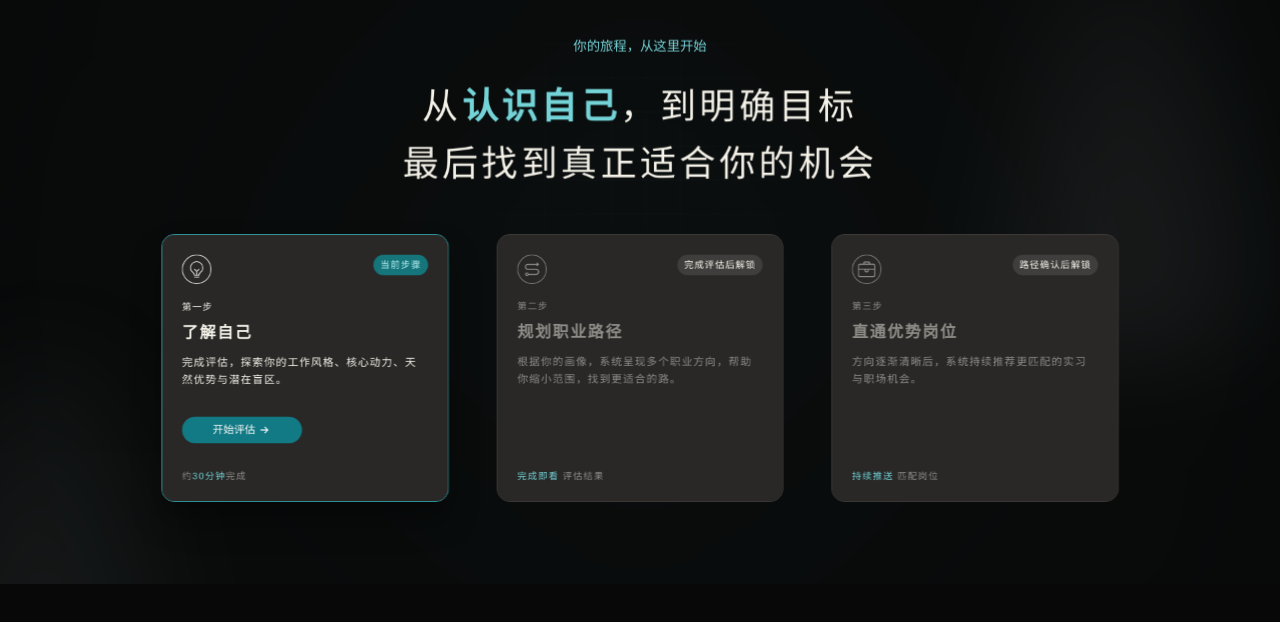
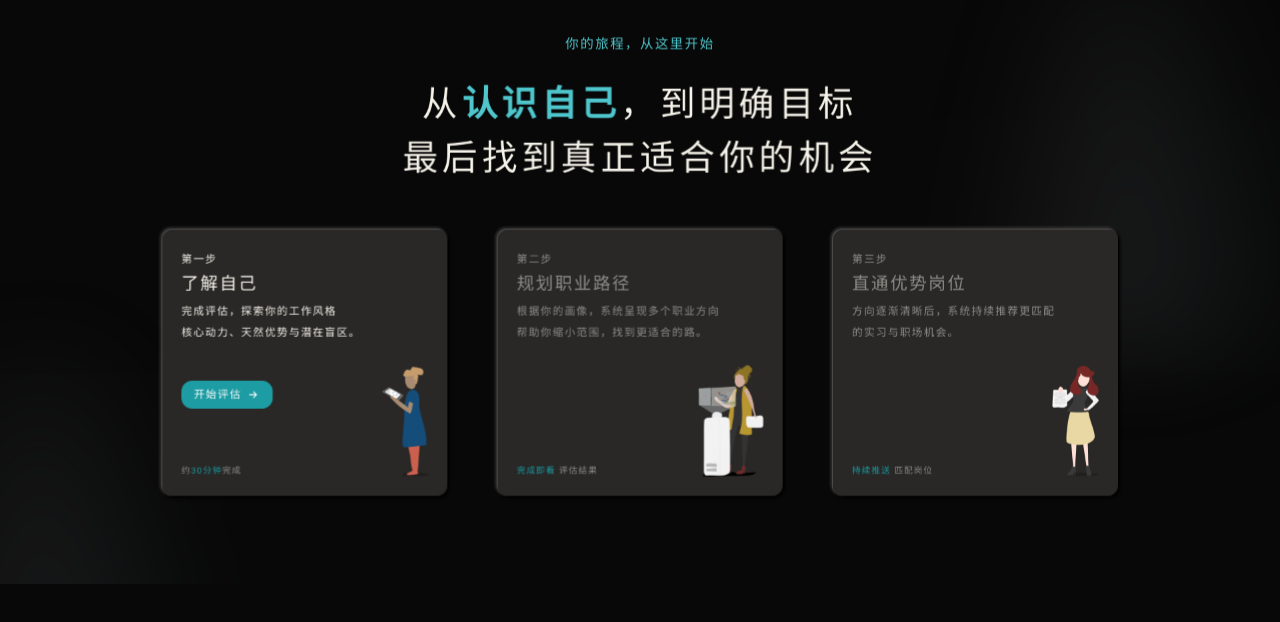
Before and after one commit to MMLBWJC/career-guide-landing, a plain HTML site: page index.html in a window 1280 px wide. Shown: the part 136-758 px from the top of the page. Drawn offline with Linux system fonts and the light colour scheme.

Commit message:
Update landing page to new UI

```diff
--- a/index.html
+++ b/index.html
@@ -55,14 +55,10 @@
 
         <section class="steps" id="steps" aria-label="旅程步骤">
           <article class="card card-active" data-step="1">
-            <div class="card-top">
-              <img class="step-icon" src="./img/icon-step1.svg" alt="" />
-              <span class="badge badge-active">当前步骤</span>
-            </div>
             <div class="card-copy">
               <p class="step-label">第一步</p>
               <h2>了解自己</h2>
-              <p>完成评估，探索你的工作风格、核心动力、天然优势与潜在盲区。</p>
+              <p>完成评估，探索你的工作风格<br />核心动力、天然优势与潜在盲区。</p>
             </div>
             <button class="primary-action" type="button">
               开始评估
@@ -71,32 +67,27 @@
               </svg>
             </button>
             <p class="card-note">约<span>30分钟</span>完成</p>
+            <img class="person person-1" src="./img/person-1.png" alt="" />
           </article>
 
           <article class="card is-locked" data-step="2" tabindex="0">
-            <div class="card-top">
-              <img class="step-icon" src="./img/icon-step2.svg" alt="" />
-              <span class="badge">完成评估后解锁</span>
-            </div>
             <div class="card-copy muted">
               <p class="step-label">第二步</p>
               <h2>规划职业路径</h2>
-              <p>根据你的画像，系统呈现多个职业方向，帮助<br />你缩小范围，找到更适合的路。</p>
+              <p>根据你的画像，系统呈现多个职业方向<br />帮助你缩小范围，找到更适合的路。</p>
             </div>
             <p class="card-note strong"><span>完成即看</span> 评估结果</p>
+            <img class="person person-2" src="./img/person-2.png" alt="" />
           </article>
 
           <article class="card is-locked" data-step="3" tabindex="0">
-            <div class="card-top">
-              <img class="step-icon" src="./img/icon-step3.svg" alt="" />
-              <span class="badge">路径确认后解锁</span>
-            </div>
             <div class="card-copy muted">
               <p class="step-label">第三步</p>
               <h2>直通优势岗位</h2>
-              <p>方向逐渐清晰后，系统持续推荐更匹配的实习<br />与职场机会。</p>
+              <p>方向逐渐清晰后，系统持续推荐更匹配<br />的实习与职场机会。</p>
             </div>
             <p class="card-note strong"><span>持续推送</span> 匹配岗位</p>
+            <img class="person person-3" src="./img/person-3.png" alt="" />
           </article>
         </section>
 
--- a/style.css
+++ b/style.css
@@ -87,15 +87,17 @@ a {
   top: 0;
   width: 826px;
   height: 761px;
+  display: none;
   opacity: 0;
   animation: backgroundLayerFade 1120ms cubic-bezier(0.16, 1, 0.3, 1) 120ms forwards;
 }
 
 .title-glow {
-  left: 810px;
-  top: 330px;
-  width: 300px;
-  height: 300px;
+  left: 795px;
+  top: 73.5px;
+  width: 295.5px;
+  height: 306px;
+  display: none;
   border-radius: 50%;
   background: #30b1b8;
   opacity: 0;
@@ -242,7 +244,7 @@ a {
 .hero {
   position: absolute;
   left: 459px;
-  top: 139px;
+  top: 131px;
   width: 1002px;
   text-align: center;
   z-index: 2;
@@ -251,24 +253,25 @@ a {
 
 .eyebrow {
   margin: 0 0 32px;
-  color: var(--brand-soft);
+  color: #4ec6cc;
   font-size: 20px;
   font-weight: 500;
-  line-height: 28.5px;
+  line-height: 36px;
+  letter-spacing: 2.4px;
 }
 
 h1 {
   margin: 0;
   height: 145px;
   color: var(--text);
-  font-size: 54px;
+  font-size: 53px;
   font-weight: 400;
-  line-height: 1.6;
-  letter-spacing: 5.4px;
+  line-height: 81px;
+  letter-spacing: 6.36px;
 }
 
 h1 .accent {
-  color: var(--brand-soft);
+  color: #4ec6cc;
   font-weight: 700;
 }
 
@@ -300,25 +303,25 @@ h1 .accent {
 .steps {
   position: absolute;
   left: 242px;
-  top: 435px;
+  top: 427px;
   width: 1436px;
   height: 402px;
   display: flex;
   align-items: stretch;
-  gap: 72px;
+  gap: 73px;
   z-index: 3;
   perspective: 1600px;
 }
 
 .card {
   position: relative;
-  width: 431px;
+  width: 430px;
   height: 402px;
   padding: 30px;
-  border: 1px solid var(--panel-border);
-  border-radius: 20px;
+  border: 0;
+  border-radius: 16px;
   background: var(--panel);
-  box-shadow: inset 0 1px 0 rgba(255, 255, 255, 0.04);
+  box-shadow: 2px 2px 4px #000, -2px -2px 4px rgba(255, 255, 255, 0.2), inset -1px -1px 0.5px #000, inset 1px 1px 0.5px rgba(255, 255, 255, 0.2);
   color: var(--muted);
   overflow: hidden;
   isolation: isolate;
@@ -337,10 +340,9 @@ h1 .accent {
   inset: -1px;
   z-index: 0;
   border-radius: inherit;
-  background: radial-gradient(360px circle at var(--spot-x, 50%) var(--spot-y, 50%), rgba(116, 211, 215, 0.27), rgba(48, 177, 184, 0.14) 30%, rgba(255, 255, 255, 0.04) 48%, transparent 70%);
+  background: transparent;
   opacity: 0;
   pointer-events: none;
-  transition: opacity 360ms cubic-bezier(0.16, 1, 0.3, 1);
 }
 
 .card::after {
@@ -349,10 +351,9 @@ h1 .accent {
   inset: 0;
   z-index: 0;
   border-radius: inherit;
-  background: linear-gradient(135deg, rgba(255, 255, 255, 0.12), transparent 32%, rgba(116, 211, 215, 0.08) 100%);
+  background: transparent;
   opacity: 0;
   pointer-events: none;
-  transition: opacity 420ms cubic-bezier(0.16, 1, 0.3, 1);
 }
 
 .card > * {
@@ -361,15 +362,9 @@ h1 .accent {
 }
 
 .card:hover {
-  border-color: rgba(116, 211, 215, 0.85);
   background-color: #2d2c2a;
-  box-shadow: inset 0 1px 0 rgba(255, 255, 255, 0.08), 0 30px 60px rgba(0, 0, 0, 0.32), 0 0 32px rgba(48, 177, 184, 0.08);
+  box-shadow: 2px 2px 4px #000, -2px -2px 4px rgba(255, 255, 255, 0.22), inset -1px -1px 0.5px #000, inset 1px 1px 0.5px rgba(255, 255, 255, 0.24), 0 30px 60px rgba(0, 0, 0, 0.32), 0 0 32px rgba(48, 177, 184, 0.08);
   transform: perspective(1100px) translate3d(0, -8px, 34px) rotateX(1.4deg);
-}
-
-.card:hover::before,
-.card:hover::after {
-  opacity: 1;
 }
 
 .card:nth-child(2) {
@@ -383,49 +378,17 @@ h1 .accent {
 
 .card-active {
   --card-index: 0;
-  border-color: var(--brand);
-  box-shadow: inset 0 1px 0 rgba(255, 255, 255, 0.04), 0 28px 45px rgba(0, 0, 0, 0.35);
+  box-shadow: 2px 2px 4px #000, -2px -2px 4px rgba(255, 255, 255, 0.2), inset -1px -1px 0.5px #000, inset 1px 1px 0.5px rgba(255, 255, 255, 0.2);
   color: var(--text);
 }
 
-.card-top {
-  display: flex;
-  align-items: flex-start;
-  justify-content: space-between;
-  width: 100%;
-  height: 44px;
-}
-
-.step-icon {
-  width: 44px;
-  height: 44px;
-  display: block;
-}
-
-.badge {
-  min-height: 31px;
-  padding: 7px 10px;
-  border-radius: 999px;
-  background: rgba(255, 255, 255, 0.1);
-  color: var(--text-bright);
-  font-size: 14px;
-  line-height: 17px;
-  letter-spacing: 1.4px;
-  white-space: nowrap;
-}
-
-.badge-active {
-  background: var(--brand-mid);
-  color: var(--brand-pale);
-  font-weight: 500;
-}
-
 .card-copy {
-  margin-top: 27px;
+  margin-top: 0;
+  width: 370px;
 }
 
 .card:nth-child(n + 2) .card-copy {
-  margin-top: 26px;
+  margin-top: 0;
 }
 
 .step-label,
@@ -438,20 +401,20 @@ h1 .accent {
 .step-label {
   height: 14px;
   color: inherit;
-  font-size: 14px;
-  font-weight: 500;
-  line-height: 14px;
-  letter-spacing: 1.4px;
+  font-size: 16px;
+  font-weight: 400;
+  line-height: 32px;
+  letter-spacing: 1.92px;
 }
 
 .card-copy h2 {
   margin-top: 20px;
   height: 24px;
   color: inherit;
-  font-size: 24px;
-  font-weight: 700;
-  line-height: 24px;
-  letter-spacing: 2.4px;
+  font-size: 26px;
+  font-weight: 500;
+  line-height: 36px;
+  letter-spacing: 2.6px;
 }
 
 .card-copy > p:last-child {
@@ -459,8 +422,8 @@ h1 .accent {
   color: inherit;
   font-size: 16px;
   font-weight: 400;
-  line-height: 1.6;
-  letter-spacing: 1.6px;
+  line-height: 32px;
+  letter-spacing: 1.92px;
 }
 
 .muted {
@@ -470,19 +433,20 @@ h1 .accent {
 .primary-action {
   position: absolute;
   left: 30px;
-  top: 273px;
-  width: 180px;
-  height: 40px;
+  top: 228px;
+  width: 137px;
+  height: 42px;
   border: 0;
-  border-radius: 24px;
-  background: var(--brand-deep);
+  border-radius: 16px;
+  background: #1d9da3;
   color: #fff;
   display: flex;
   align-items: center;
   justify-content: center;
-  gap: 4px;
+  gap: 8px;
   font-size: 16px;
-  line-height: 20px;
+  line-height: 32px;
+  letter-spacing: 1.92px;
   cursor: pointer;
   transition: background 160ms ease, transform 160ms ease;
 }
@@ -509,16 +473,16 @@ h1 .accent {
 .card-note {
   position: absolute;
   left: 30px;
-  bottom: 29px;
+  bottom: 26px;
   width: 371px;
   color: var(--muted);
-  font-size: 14px;
-  line-height: 17px;
-  letter-spacing: 1.6px;
+  font-size: 13px;
+  line-height: 26px;
+  letter-spacing: 1.56px;
 }
 
 .card-note span {
-  color: var(--brand-soft);
+  color: #1d9da3;
 }
 
 .card-note.strong {
@@ -527,6 +491,18 @@ h1 .accent {
 
 .is-locked {
   cursor: pointer;
+}
+
+.person {
+  position: absolute;
+  left: 290px;
+  top: 198px;
+  z-index: 1;
+  width: 110px;
+  height: 174px;
+  display: block;
+  pointer-events: none;
+  user-select: none;
 }
 
 .is-locked:focus-visible,
```
Also changed, not shown: img/person-1.png (added), img/person-2.png (added), img/person-3.png (added).
